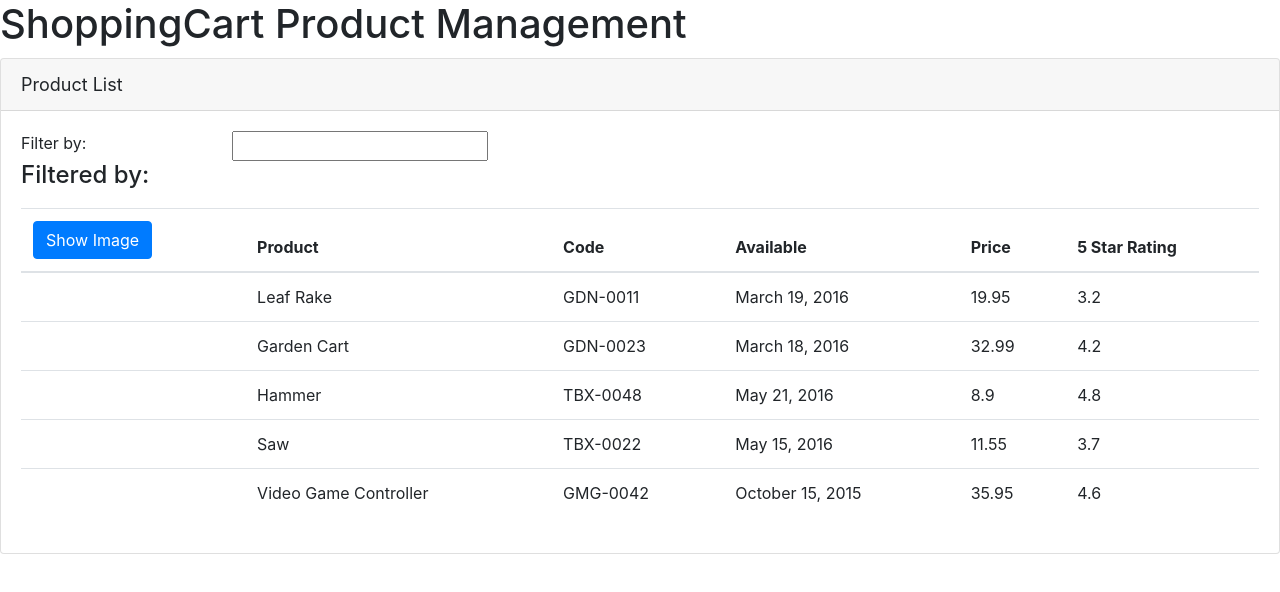
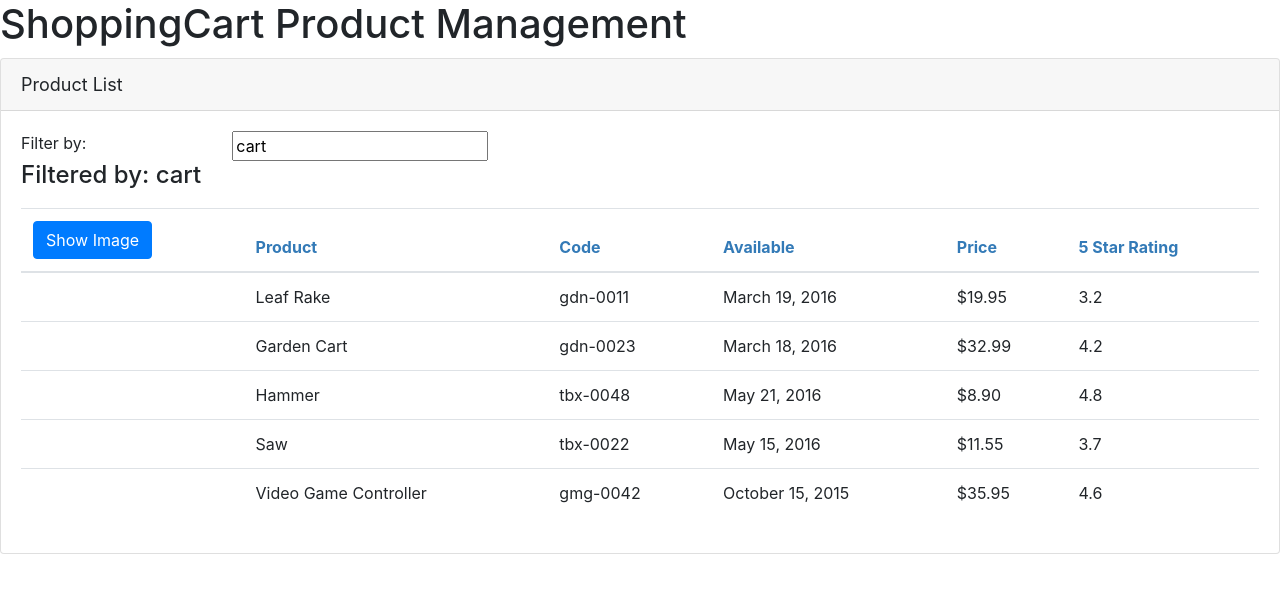
Before and after one commit to saqkhan1995/APM, an Angular app: page / in a window 1280 px wide. Shown: the top 592 px of the page. Built offline with nearby package versions, Linux system fonts and the light colour scheme.

Commit message:
AddedstyleURLs
AddedstyleURLs

```diff
--- a/src/app/app.module.ts
+++ b/src/app/app.module.ts
@@ -1,6 +1,6 @@
 import { BrowserModule } from '@angular/platform-browser';
 import { NgModule } from '@angular/core';
-
+import { FormsModule } from '@angular/forms';
 import { AppComponent } from './app.component';
 import { ProductListComponent } from './products/product-list.component';
 
@@ -10,7 +10,8 @@
     ProductListComponent
   ],
   imports: [
-    BrowserModule
+    BrowserModule,
+    FormsModule
   ],
   bootstrap: [AppComponent]
 })
--- /dev/null
+++ b/src/app/products/product-list.component.css
@@ -0,0 +1,3 @@
+thead {
+    color : #337AB7
+}
--- a/src/app/products/product-list.component.html
+++ b/src/app/products/product-list.component.html
@@ -6,12 +6,13 @@
       <div class='row'>
         <div class='col-md-2'>Filter by:</div>
         <div class='col-md-4'>
-          <input type='text' />
+          <input type='text'
+                         [(ngModel)] = 'listFilter' />
         </div>
       </div>
       <div class='row'>
         <div class='col-md-6'>
-          <h4>Filtered by: </h4>
+          <h4>Filtered by: {{listFilter}}</h4>
         </div>
       </div>
       <div class='table-responsive'>
@@ -42,9 +43,9 @@
                      [style.margin.px] = 'imageMargin'>
               </td>
               <td>{{product.productName}}</td>
-              <td>{{product.productCode}}</td>
+              <td>{{product.productCode | lowercase}}</td>
               <td>{{product.releaseDate}}</td>
-              <td>{{product.price}}</td>
+              <td>{{product.price | currency : 'USD' : 'symbol' : '1.2-2'}}</td>
               <td>{{product.starRating}}</td>
 
 
--- a/src/app/products/product-list.component.ts
+++ b/src/app/products/product-list.component.ts
@@ -1,8 +1,10 @@
 import { Component } from '@angular/core';
+import { IProduct } from './product';
 
 @Component({
     selector: 'pm-products',
-    templateUrl: './product-list.component.html'
+    templateUrl: './product-list.component.html',
+    styleUrls: ['./product-list.component.css']
 })
 
 export class ProductListComponent{
@@ -10,7 +12,8 @@
     imageWidth: number = 50;
     imageMargin: 2;
     showImage: boolean = false;
-    products: any[] = [
+    listFilter: string = 'cart';
+    products: IProduct[] = [
 
             {
               "productId": 1,
--- /dev/null
+++ b/src/app/products/product.ts
@@ -0,0 +1,11 @@
+export interface IProduct {
+
+    productId: number;
+    productName: string;
+    productCode: string;
+    releaseDate: string;
+    description: string;
+    price: number;
+    starRating: number;
+    imageUrl: string;
+}
```
